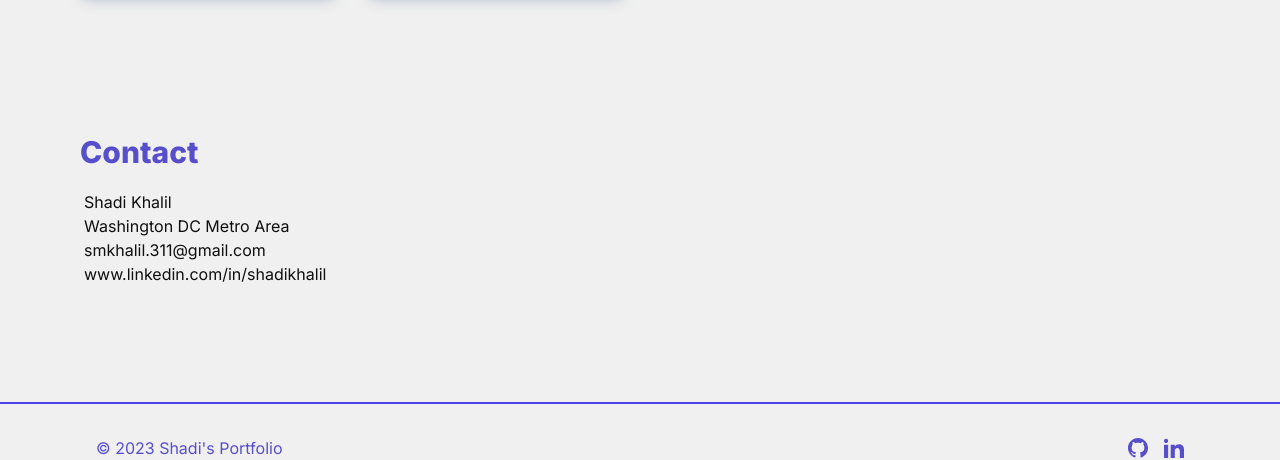
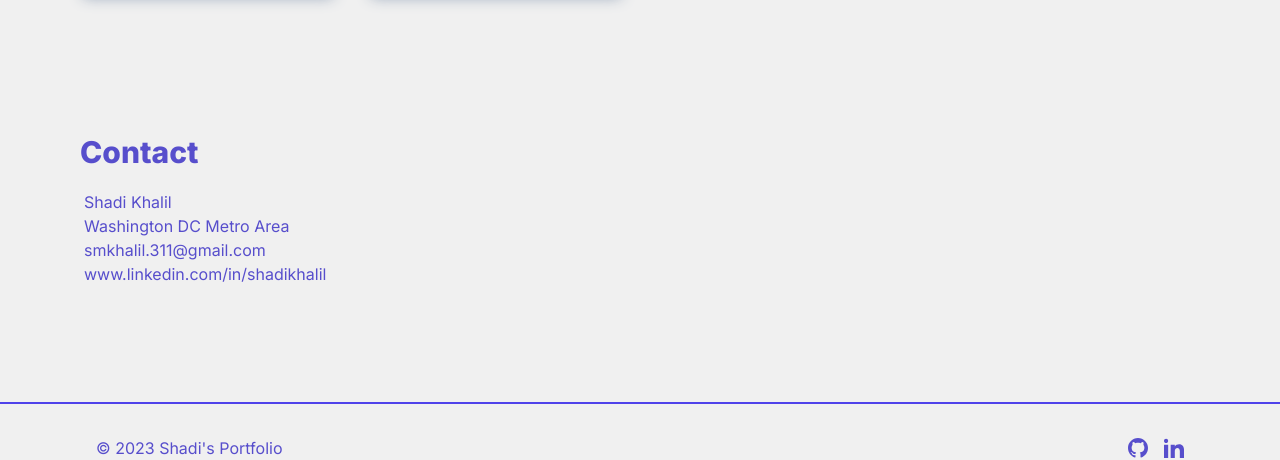
Before and after one commit to smkhalil2/Portfolio, a Next.js app in the folder portfolio/: page / in a window 1280 px wide. Shown: the part 1162-1622 px from the top of the page. Built offline with nearby package versions, Linux system fonts and the light colour scheme.

Commit message:
Contact color

```diff
--- a/portfolio/src/components/Contact.jsx
+++ b/portfolio/src/components/Contact.jsx
@@ -9,9 +9,9 @@ const Contact = () => {
 //   const [message, updateMessage, resetMessage] = useInputState("");
 
   return (
-    <div id="contact" className='lg:p-16 p-4 no-underline'>
-      <h1 className="text-3xl font-extrabold ml-4 text-[#574ecc] dark:text-[#F0F0F0]">Contact</h1>
-      <div className="flex md:flex-row flex-col m-5 text-[#0f0f0f] dark:text-[#F0F0F0]">
+    <div id="contact" className='lg:p-16 p-4 no-underline text-[#574ecc] dark:text-[#F0F0F0]'>
+      <h1 className="text-3xl font-extrabold ml-4">Contact</h1>
+      <div className="flex md:flex-row flex-col m-5">
         <div className="flex flex-col mb-8">
           <p>
             Shadi Khalil <br /> Washington DC Metro Area <br />
--- a/portfolio/src/components/Navbar.jsx
+++ b/portfolio/src/components/Navbar.jsx
@@ -3,7 +3,7 @@ import { useState, useContext } from "react";
 import Link from "next/link";
 import ThemeContext from "@/theme/ThemeContext";
 const resumeUrl =
-  "https://1drv.ms/w/s!AqC0DwP5Is8Fgep3aw5G0k7mkADaGQ?e=tzpEgr";
+  "https://1drv.ms/b/s!AqC0DwP5Is8FgeshYgSXj6ROL8yBeA?e=KDfYtc";
 
 const Navbar = () => {
   const { dark, toggleDark } = useContext(ThemeContext);
```
Also changed, not shown: 1 other file (tests, documents, lock files or other folders).
